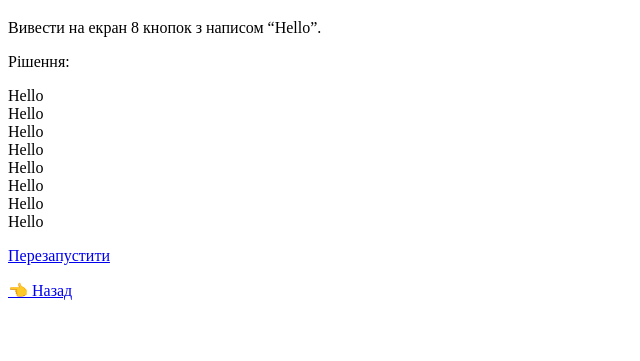
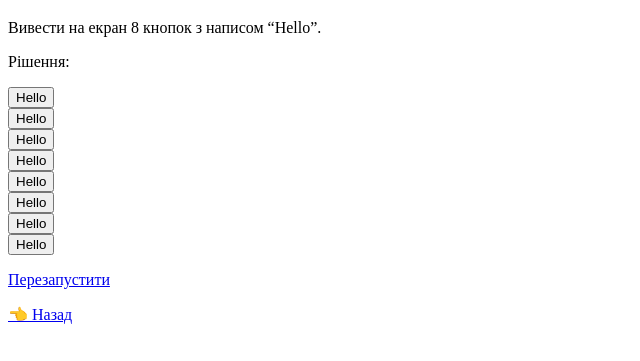
Before and after one commit to DM-smile/HomeAssignments, a plain HTML site: page lesson-05/tasks/task0.html in a window 1280 px wide. Shown: the part 61-422 px from the top of the page, without its empty margins (0-640 px from the left). Drawn offline with Linux system fonts and the light colour scheme.

Commit message:
fix task 0

```diff
--- a/lesson-05/tasks/task0.html
+++ b/lesson-05/tasks/task0.html
@@ -14,7 +14,7 @@
       <p>Рішення:</p>
       <script>
          for (let i = 0; i < 8; i++) {
-            document.write('Hello <br>')
+            document.write('<button>Hello</button><br>')
          }
       </script>
       <a href="task0.html">
```
